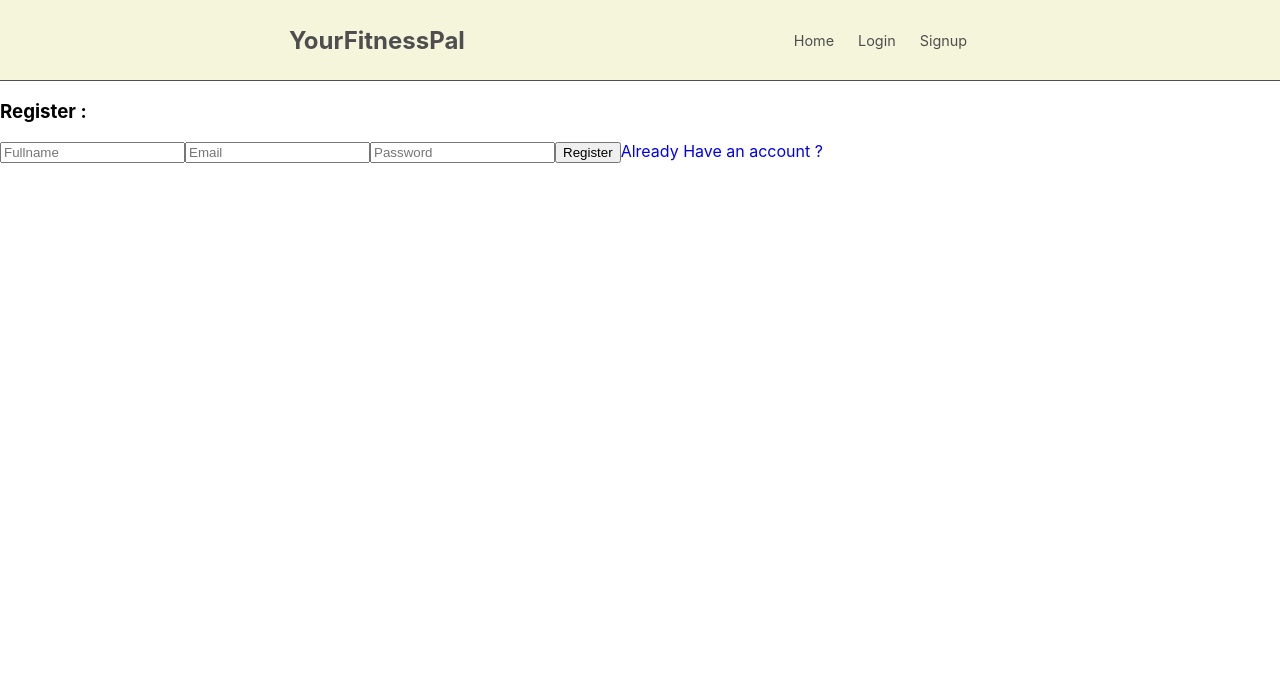
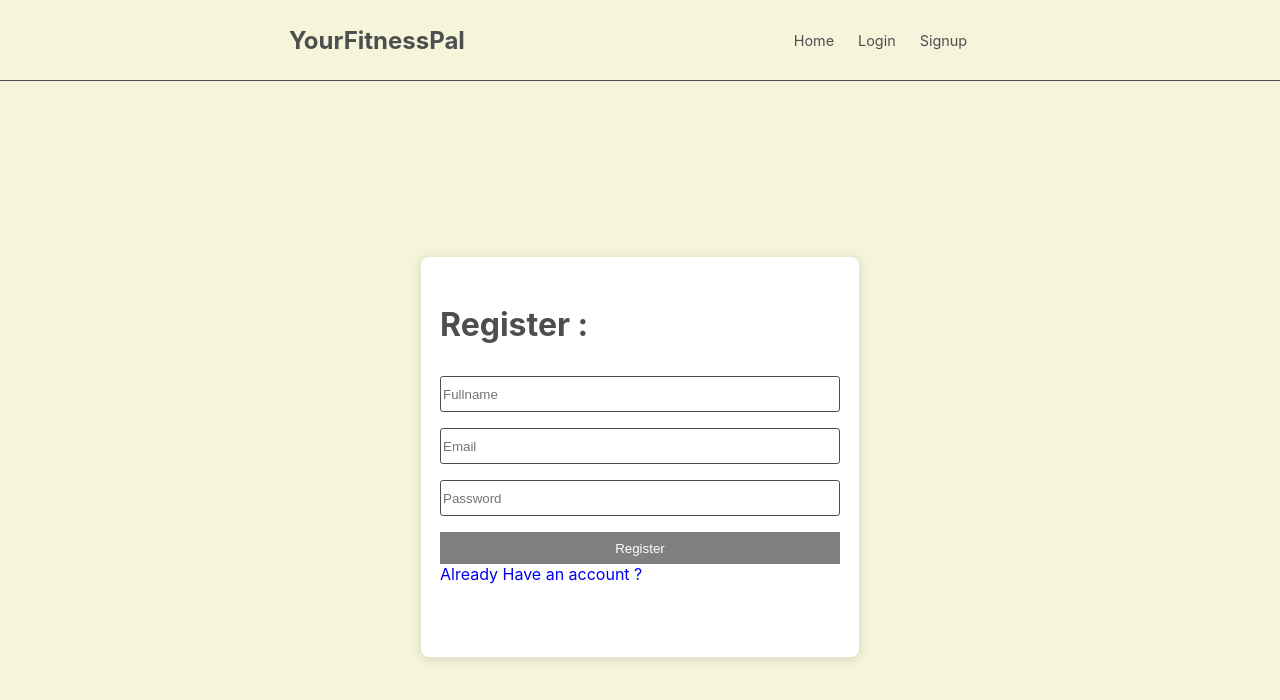
Before and after one commit to Ibrahimabudalah/capstone-client, a React (Create React App) app: page /register in a window 1280 px wide. Shown: the top 700 px of the page. Built offline with nearby package versions, Linux system fonts and the light colour scheme.

Commit message:
added classnames and styles to both the signup and login pages

```diff
--- a/src/Pages/Login/Login.jsx
+++ b/src/Pages/Login/Login.jsx
@@ -3,7 +3,7 @@ import { Link } from "react-router-dom";
 import axios from "../../axiosCalls/axiosCalls";
 import { userContext } from "../../context/userContext";
 
-import "./Login.scss";
+import "../Login/Login.scss";
 
 export default class Login extends Component {
   static contextType = userContext;
@@ -37,12 +37,13 @@ export default class Login extends Component {
   render() {
     return (
       <div className="login">
-        <form onSubmit={(e) => this.submit(e)}>
-          <h3>Login : </h3>
+        <form onSubmit={(e) => this.submit(e)} className="login__form">
+          <h3 className="login__text">Login : </h3>
 
           <input
             type="email"
             placeholder="Email"
+            className="login__input"
             name="email"
             onChange={({ target: { value, name } }) =>
               this.handleChange(value, name)
@@ -53,6 +54,7 @@ export default class Login extends Component {
           <input
             type="password"
             placeholder="Password"
+            className="login__input"
             name="password"
             onChange={({ target: { value, name } }) =>
               this.handleChange(value, name)
@@ -60,11 +62,11 @@ export default class Login extends Component {
             required
           />
 
-          <button type="submit">Login</button>
+          <button type="submit" className="login__button">Login</button>
 
           {this.state.err && <span>{this.state.err}</span>}
 
-          <Link to="/register">Don't Have an account ?</Link>
+          <Link to="/register" className="login__link">Don't Have an account ?</Link>
         </form>
       </div>
     );
--- a/src/Pages/Login/Login.scss
+++ b/src/Pages/Login/Login.scss
@@ -0,0 +1,51 @@
+@use "../../styles/partials/colors" as *;
+
+.login {
+  display: flex;
+  align-items: center;
+  justify-content: center;
+  flex-direction: column;
+  background-color: $beige;
+  height: 47rem;
+
+  &__form {
+    width: 25rem;
+    height: 18rem;
+    max-width: 25rem;
+    padding: 1rem 1.2rem;
+    border-radius: 0.5rem;
+    display: flex;
+    flex-direction: column;
+    background-color: white;
+    box-shadow: 0px 2px 10px 2px rgba(0, 0, 0, 0.1);
+  }
+
+  &__text {
+    color: $grey;
+    font-size: 2rem;
+  }
+
+  &__input {
+    height: 2rem;
+    margin-bottom: 1rem;
+    border-radius: 0.175rem;
+    border: 1px solid $grey;
+  }
+
+  &__button {
+    background-color: grey;
+    height: 2rem;
+    border: none;
+    color: white;
+    cursor: pointer;
+    &:hover {
+      color: lightgrey;
+    }
+  }
+
+  &__link {
+    &:active {
+      color: $grey;
+    }
+  }
+}
--- a/src/Pages/Register/Register.jsx
+++ b/src/Pages/Register/Register.jsx
@@ -37,12 +37,13 @@ export default class Login extends Component {
   render() {
     return (
       <div className="signup">
-        <form onSubmit={(e) => this.submit(e)}>
-          <h3>Register : </h3>
+        <form onSubmit={(e) => this.submit(e)} className="signup__form">
+          <h3 className="signup__text">Register : </h3>
 
           <input
             type="text"
             placeholder="Fullname"
+            className="signup__input"
             name="fullname"
             onChange={({ target: { value, name } }) =>
               this.handleChange(value, name)
@@ -53,6 +54,7 @@ export default class Login extends Component {
           <input
             type="email"
             placeholder="Email"
+            className="signup__input"
             name="email"
             onChange={({ target: { value, name } }) =>
               this.handleChange(value, name)
@@ -63,6 +65,7 @@ export default class Login extends Component {
           <input
             type="password"
             placeholder="Password"
+            className="signup__input"
             name="password"
             onChange={({ target: { value, name } }) =>
               this.handleChange(value, name)
@@ -70,11 +73,11 @@ export default class Login extends Component {
             required
           />
 
-          <button type="submit">Register</button>
+          <button type="submit" className="signup__button">Register</button>
 
           {this.state.err && <span>{this.state.err}</span>}
 
-          <Link to="/login">Already Have an account ?</Link>
+          <Link to="/login" className="signup__link">Already Have an account ?</Link>
         </form>
       </div>
     );
--- a/src/Pages/Register/Register.scss
+++ b/src/Pages/Register/Register.scss
@@ -0,0 +1,51 @@
+@use "../../styles/partials/colors" as *;
+
+.signup {
+  display: flex;
+  align-items: center;
+  justify-content: center;
+  flex-direction: column;
+  background-color: $beige;
+  height: 47rem;
+
+  &__form {
+    width: 25rem;
+    height: 23rem;
+    max-width: 25rem;
+    padding: 1rem 1.2rem;
+    border-radius: 0.5rem;
+    display: flex;
+    flex-direction: column;
+    background-color: white;
+    box-shadow: 0px 2px 10px 2px rgba(0, 0, 0, 0.1);
+  }
+
+  &__text {
+    color: $grey;
+    font-size: 2rem;
+  }
+
+  &__input {
+    height: 2rem;
+    margin-bottom: 1rem;
+    border-radius: 0.175rem;
+    border: 1px solid $grey;
+  }
+
+  &__button {
+    background-color: grey;
+    height: 2rem;
+    border: none;
+    color: white;
+    cursor: pointer;
+    &:hover {
+      color: lightgrey;
+    }
+  }
+
+  &__link {
+    &:active {
+      color: $grey;
+    }
+  }
+}
```
